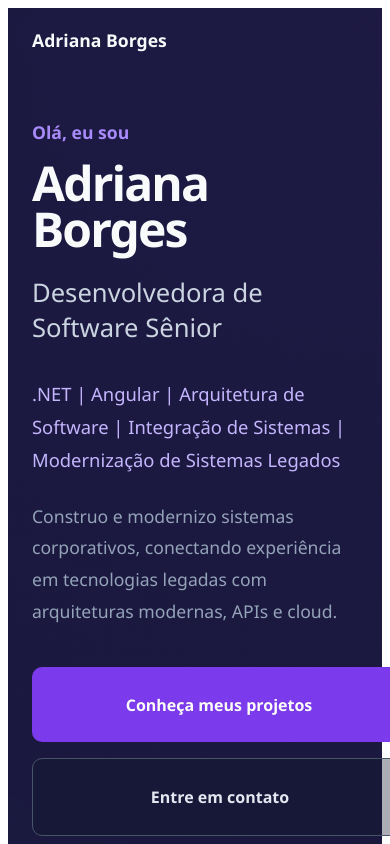
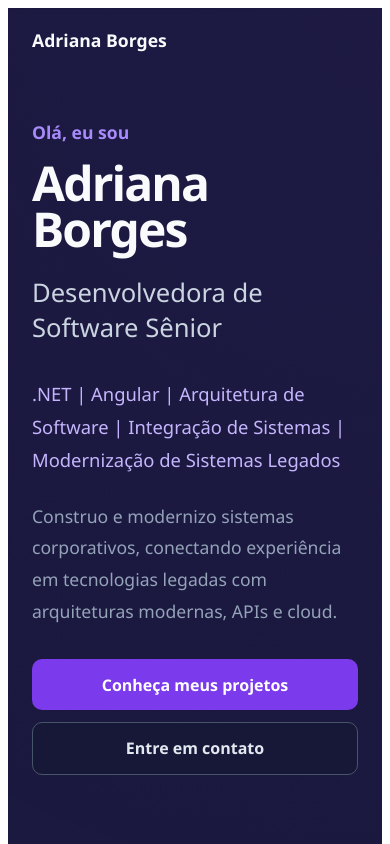
Before and after one commit to AdrianaBorges/adriana-borges-portfolio, an Angular app: page / in a window 390 px wide. Shown: the top 844 px of the page. Built offline with nearby package versions, Linux system fonts and the light colour scheme.

Commit message:
fix: ajusta botoes da hero no mobile

```diff
--- a/src/app/app.scss
+++ b/src/app/app.scss
@@ -1313,12 +1313,30 @@ h2 {
     padding: 3rem 1.5rem;
   }
 
+  /* HERO - botões empilhados e padronizados no mobile */
   .hero-actions {
-    flex-direction: column;
+    display: grid;
+    grid-template-columns: 1fr;
+    gap: 0.75rem;
+    width: 100%;
+    max-width: 100%;
+    margin-top: 2rem;
   }
 
-  .hero-actions a {
+  .hero-actions a,
+  .hero-actions .btn-primary,
+  .hero-actions .btn-secondary {
+    display: flex;
+    align-items: center;
+    justify-content: center;
+
     width: 100%;
+    min-width: 0;
+    min-height: 48px;
+    padding: 0.9rem 1rem;
+
+    box-sizing: border-box;
+    text-align: center;
   }
 
   .section {
@@ -1461,3 +1479,24 @@ h2 {
     padding: 1.5rem;
   }
 }
+
+/* =====================================================
+   AJUSTE RESPONSIVO EXTRA - HERO
+   Garante empilhamento dos CTAs também em telas compactas
+   que reportam viewport entre 769px e 900px.
+   ===================================================== */
+@media (min-width: 769px) and (max-width: 900px) {
+  .hero-actions {
+    display: grid;
+    grid-template-columns: 1fr;
+    gap: 0.75rem;
+    width: min(100%, 420px);
+  }
+
+  .hero-actions a {
+    width: 100%;
+    min-height: 48px;
+    box-sizing: border-box;
+    text-align: center;
+  }
+}
```
